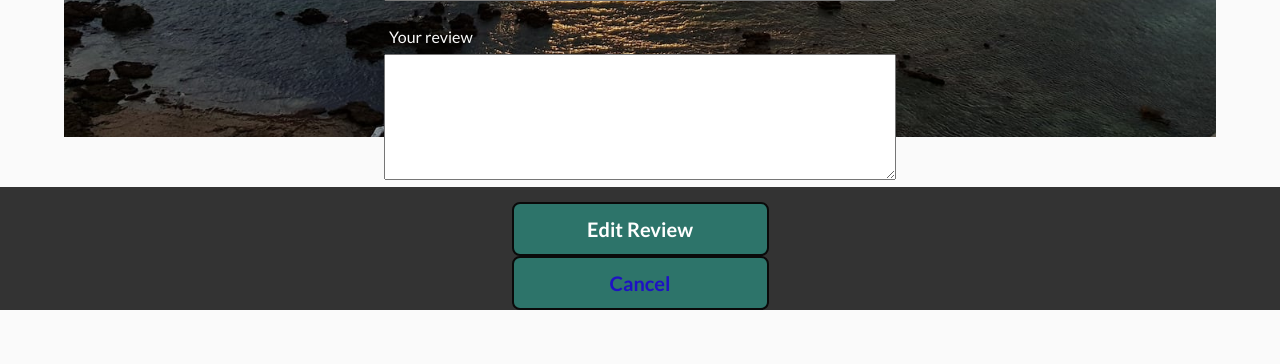
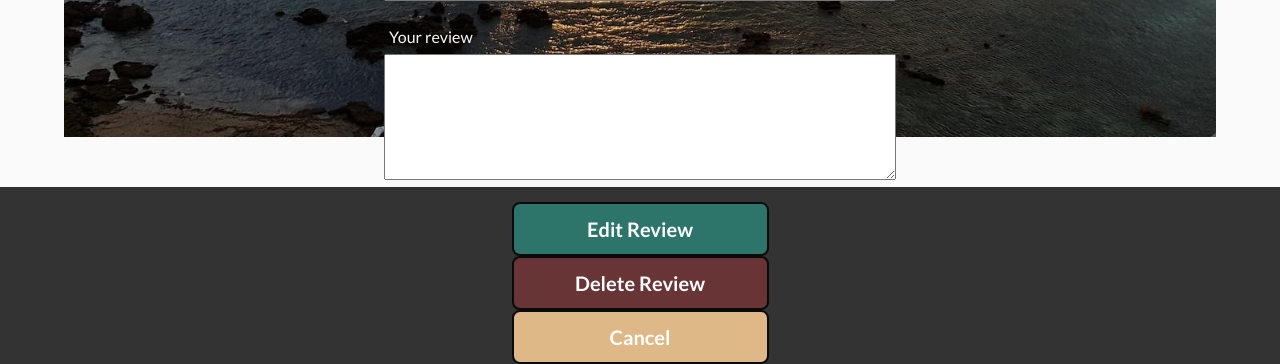
Before and after one commit to ANDREWAHN-UK/Milestone-Three, a Flask app: template templates/edit_review.html in a window 1280 px wide. Shown: the part 713-1077 px from the top of the page. Before the commit the page ends 1023 px from the top, so only its background shows below. Run offline with Flask 2, Linux system fonts and the light colour scheme; the template is opened without the code that fills it, so the values that code supplies are empty; some libraries are stand-ins or nearby versions.

Commit message:
templates - adjusted edit_review.html to fix issues with nav; tidied up profile.html

```diff
--- a/templates/edit_review.html
+++ b/templates/edit_review.html
@@ -1,11 +1,11 @@
 {% extends "base.html" %}
 {% block content %}
-
 
 <!-- Note that .review-field is needed not only in the class -mb-3(which acts as colums) but also in the classes
     attached to the select and image and text-area. Otherwise, these elements will not be responsive-->
 
     <div class="container-fluid container-review  align-items-center">
+
         <form method="POST" action="{{ url_for('edit_review', review_id=review._id) }}">
             <!-- name of the place being reviewed -->
             <div class="mb-3 review-field">
@@ -26,7 +26,7 @@
             <div class="mb-3 review-field">
                 <label for="visit_date"> Visit date:</label>
 
-            <input type="date" id="visit_date" value="{{ review.visit_date }}" name="visit_date" value="2021-10-22"
+                <input type="date" id="visit_date" value="{{ review.visit_date }}" name="visit_date"
                     min="2016-01-01" max="2022-12-31">
             </div>
             <!-- Allows the user to select a rating. This rating choice is pulled from the database -->
@@ -69,16 +69,18 @@
                 </textarea>
             </div>
 
-        <button type="submit" class="btn review-button "><strong>Edit
+
+            <button type="submit" class=" review-button "><strong>Edit
                     Review</strong>
             </button>
-        <button type="submit" class="btn review-button "><strong>
+            <button type="submit" class="delete-review-button "><strong>
+                <a href="{{ url_for('delete_review', review_id=review._id) }}">
+                    Delete Review </strong>
+            </button>
+            <button type="submit" class="cancel-button "><strong>
                     <a href="{{ url_for('profile', username=session['user']) }}">
                         Cancel </strong>
             </button>
-
-
-
 
         </form>
 
@@ -92,6 +94,4 @@
         {{ visit.type  }}
         {% endfor %}
 
-
-</div>
 {% endblock %}
```
Also changed, not shown: templates/profile.html (+5 -19 lines). Lines whose indentation alone changed are shown as unchanged.
